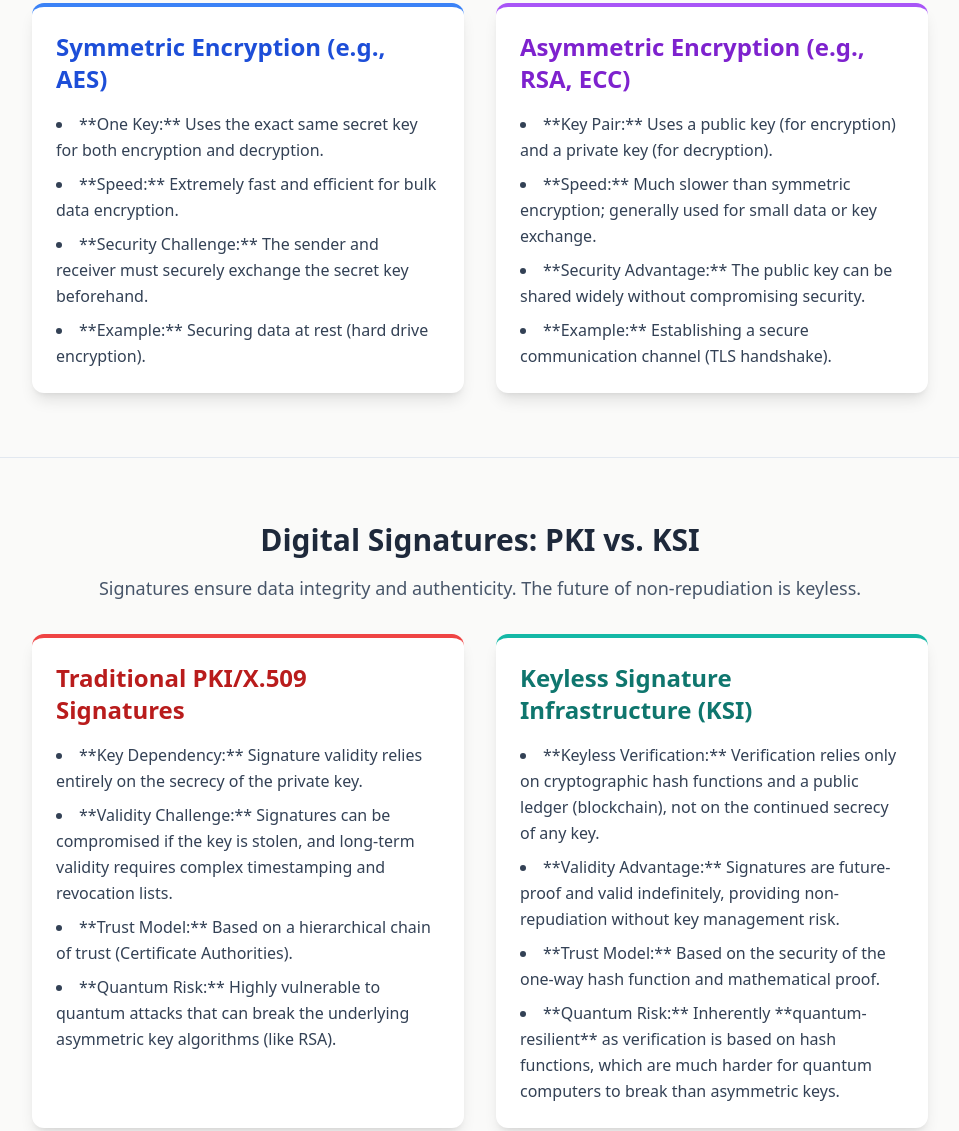
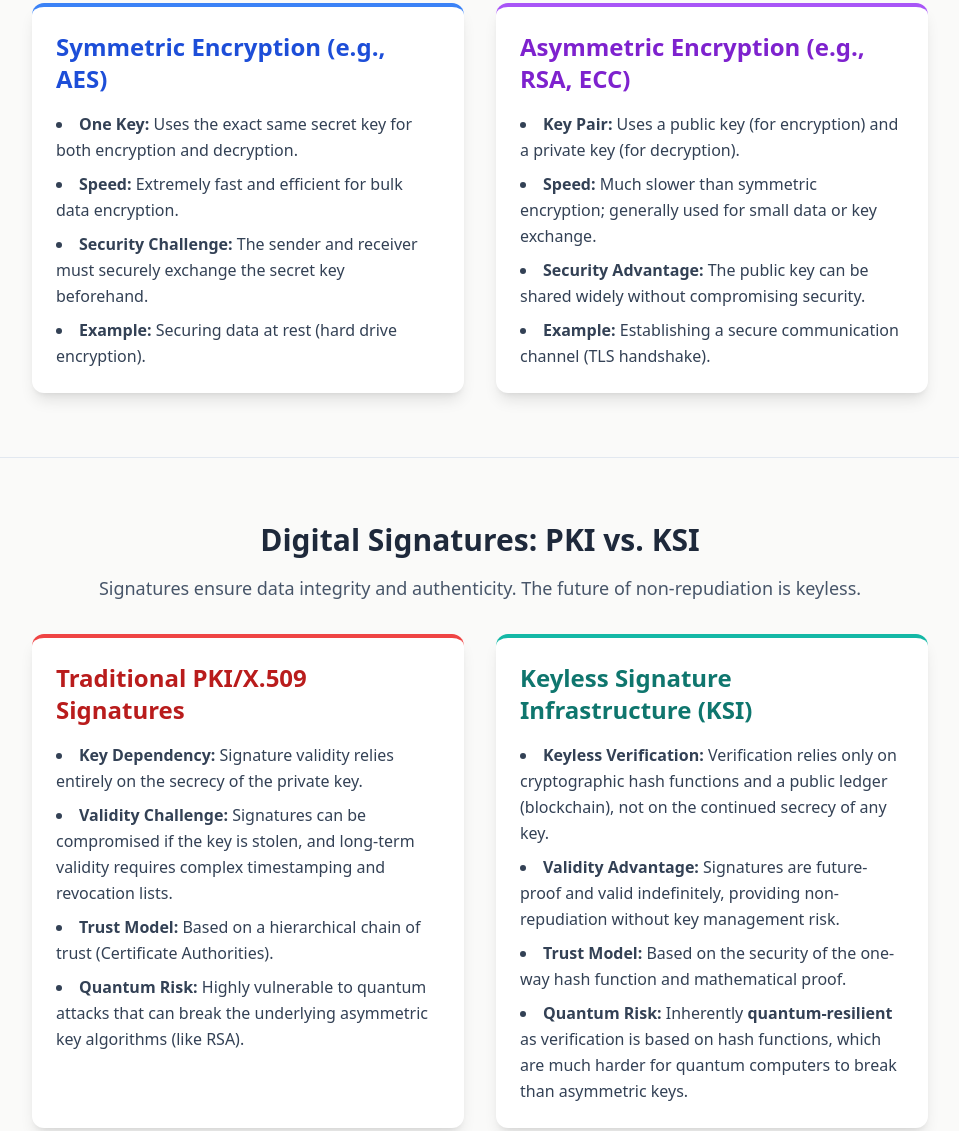
Before and after one commit to dnzengou/pqc_cryptographic_tools_analysis, a plain HTML site: page index.html in a window 1280 px wide. Shown: the part 1219-2350 px from the top of the page, without its empty margins (160-1119 px from the left). Drawn offline with nearby package versions, Linux system fonts and the light colour scheme.

Commit message:
Update index.html

```diff
--- a/index.html
+++ b/index.html
@@ -95,7 +95,7 @@
         <section id="overview" class="my-12">
             <h1 class="text-4xl md:text-5xl font-bold text-teal-800 mb-4 text-center">Cryptography's Future: Algorithms and Integrity</h1>
             <p class="text-xl text-slate-700 max-w-4xl mx-auto text-center mb-10">
-                Explore, compare, and analyze the core pillars of digital security: Encryption, Digital Signatures, and the emerging field of Post-Quantum Cryptography (PQC). Use our AI tools for deep, context-aware analysis.
+                Explore, compare, and analyze the core pillars of digital security: <b>Encryption</b>, <b>Digital Signatures</b>, and the emerging field of <b>Post-Quantum Cryptography (PQC)</b>. Use our AI tools for deep, context-aware analysis.
             </p>
         </section>
 
@@ -138,20 +138,20 @@
                 <div class="bg-white p-6 rounded-xl shadow-lg border-t-4 border-blue-500">
                     <h3 class="text-2xl font-semibold text-blue-700 mb-4">Symmetric Encryption (e.g., AES)</h3>
                     <ul class="list-disc list-inside space-y-2 text-slate-700">
-                        <li>**One Key:** Uses the exact same secret key for both encryption and decryption.</li>
-                        <li>**Speed:** Extremely fast and efficient for bulk data encryption.</li>
-                        <li>**Security Challenge:** The sender and receiver must securely exchange the secret key beforehand.</li>
-                        <li>**Example:** Securing data at rest (hard drive encryption).</li>
+                        <li><b>One Key:</b> Uses the exact same secret key for both encryption and decryption.</li>
+                        <li><b>Speed:</b> Extremely fast and efficient for bulk data encryption.</li>
+                        <li><b>Security Challenge:</b> The sender and receiver must securely exchange the secret key beforehand.</li>
+                        <li><b>Example:</b> Securing data at rest (hard drive encryption).</li>
                     </ul>
 
                 </div>
                 <div class="bg-white p-6 rounded-xl shadow-lg border-t-4 border-purple-500">
                     <h3 class="text-2xl font-semibold text-purple-700 mb-4">Asymmetric Encryption (e.g., RSA, ECC)</h3>
                     <ul class="list-disc list-inside space-y-2 text-slate-700">
-                        <li>**Key Pair:** Uses a public key (for encryption) and a private key (for decryption).</li>
-                        <li>**Speed:** Much slower than symmetric encryption; generally used for small data or key exchange.</li>
-                        <li>**Security Advantage:** The public key can be shared widely without compromising security.</li>
-                        <li>**Example:** Establishing a secure communication channel (TLS handshake).</li>
+                        <li><b>Key Pair:</b> Uses a public key (for encryption) and a private key (for decryption).</li>
+                        <li><b>Speed:</b> Much slower than symmetric encryption; generally used for small data or key exchange.</li>
+                        <li><b>Security Advantage:</b> The public key can be shared widely without compromising security.</li>
+                        <li><b>Example:</b> Establishing a secure communication channel (TLS handshake).</li>
                     </div>
                 </div>
             </div>
@@ -169,19 +169,19 @@
                 <div class="bg-white p-6 rounded-xl shadow-lg border-t-4 border-red-500">
                     <h3 class="text-2xl font-semibold text-red-700 mb-4">Traditional PKI/X.509 Signatures</h3>
                     <ul class="list-disc list-inside space-y-2 text-slate-700">
-                        <li>**Key Dependency:** Signature validity relies entirely on the secrecy of the private key.</li>
-                        <li>**Validity Challenge:** Signatures can be compromised if the key is stolen, and long-term validity requires complex timestamping and revocation lists.</li>
-                        <li>**Trust Model:** Based on a hierarchical chain of trust (Certificate Authorities).</li>
-                        <li>**Quantum Risk:** Highly vulnerable to quantum attacks that can break the underlying asymmetric key algorithms (like RSA).</li>
+                        <li><b>Key Dependency:</b> Signature validity relies entirely on the secrecy of the private key.</li>
+                        <li><b>Validity Challenge:</b> Signatures can be compromised if the key is stolen, and long-term validity requires complex timestamping and revocation lists.</li>
+                        <li><b>Trust Model:</b> Based on a hierarchical chain of trust (Certificate Authorities).</li>
+                        <li><b>Quantum Risk:</b> Highly vulnerable to quantum attacks that can break the underlying asymmetric key algorithms (like RSA).</li>
                     </ul>
                 </div>
                 <div class="bg-white p-6 rounded-xl shadow-lg border-t-4 border-teal-500">
                     <h3 class="text-2xl font-semibold text-teal-700 mb-4">Keyless Signature Infrastructure (KSI)</h3>
                     <ul class="list-disc list-inside space-y-2 text-slate-700">
-                        <li>**Keyless Verification:** Verification relies only on cryptographic hash functions and a public ledger (blockchain), not on the continued secrecy of any key.</li>
-                        <li>**Validity Advantage:** Signatures are future-proof and valid indefinitely, providing non-repudiation without key management risk.</li>
-                        <li>**Trust Model:** Based on the security of the one-way hash function and mathematical proof.</li>
-                        <li>**Quantum Risk:** Inherently **quantum-resilient** as verification is based on hash functions, which are much harder for quantum computers to break than asymmetric keys.</li>
+                        <li><b>Keyless Verification:</b> Verification relies only on cryptographic hash functions and a public ledger (blockchain), not on the continued secrecy of any key.</li>
+                        <li><b>Validity Advantage:</b> Signatures are future-proof and valid indefinitely, providing non-repudiation without key management risk.</li>
+                        <li><b>Trust Model:</b> Based on the security of the one-way hash function and mathematical proof.</li>
+                        <li><b>Quantum Risk:</b> Inherently <b>quantum-resilient</b> as verification is based on hash functions, which are much harder for quantum computers to break than asymmetric keys.</li>
                     </div>
 
                 </div>
@@ -199,11 +199,11 @@
             <div class="grid grid-cols-1 md:grid-cols-3 gap-6">
                 <div class="bg-white p-6 rounded-xl shadow-lg border-t-4 border-orange-500">
                     <h3 class="text-xl font-semibold text-orange-700 mb-3">Lattice-Based Crypto</h3>
-                    <p class="text-sm text-slate-600">Considered the most promising PQC category. Security is based on the computational difficulty of finding short vectors in a high-dimensional grid (lattice). **NIST Standard: CRYSTALS-Kyber.**</p>
+                    <p class="text-sm text-slate-600">Considered the most promising PQC category. Security is based on the computational difficulty of finding short vectors in a high-dimensional grid (lattice). <code>NIST Standard: CRYSTALS-Kyber.</code></p>
                 </div>
                 <div class="bg-white p-6 rounded-xl shadow-lg border-t-4 border-orange-500">
                     <h3 class="text-xl font-semibold text-orange-700 mb-3">Hash-Based Signatures</h3>
-                    <p class="text-sm text-slate-600">Signatures based purely on secure hash functions. Extremely well-understood and fast, but signatures can be large, and keys are 'stateful' (used only once). **NIST Standard: XMSS / SPHINCS+**.</p>
+                    <p class="text-sm text-slate-600">Signatures based purely on secure hash functions. Extremely well-understood and fast, but signatures can be large, and keys are 'stateful' (used only once). <code>NIST Standard: XMSS / SPHINCS+</code>.</p>
                 </div>
                 <div class="bg-white p-6 rounded-xl shadow-lg border-t-4 border-orange-500">
                     <h3 class="text-xl font-semibold text-orange-700 mb-3">Code-Based Crypto</h3>
```
